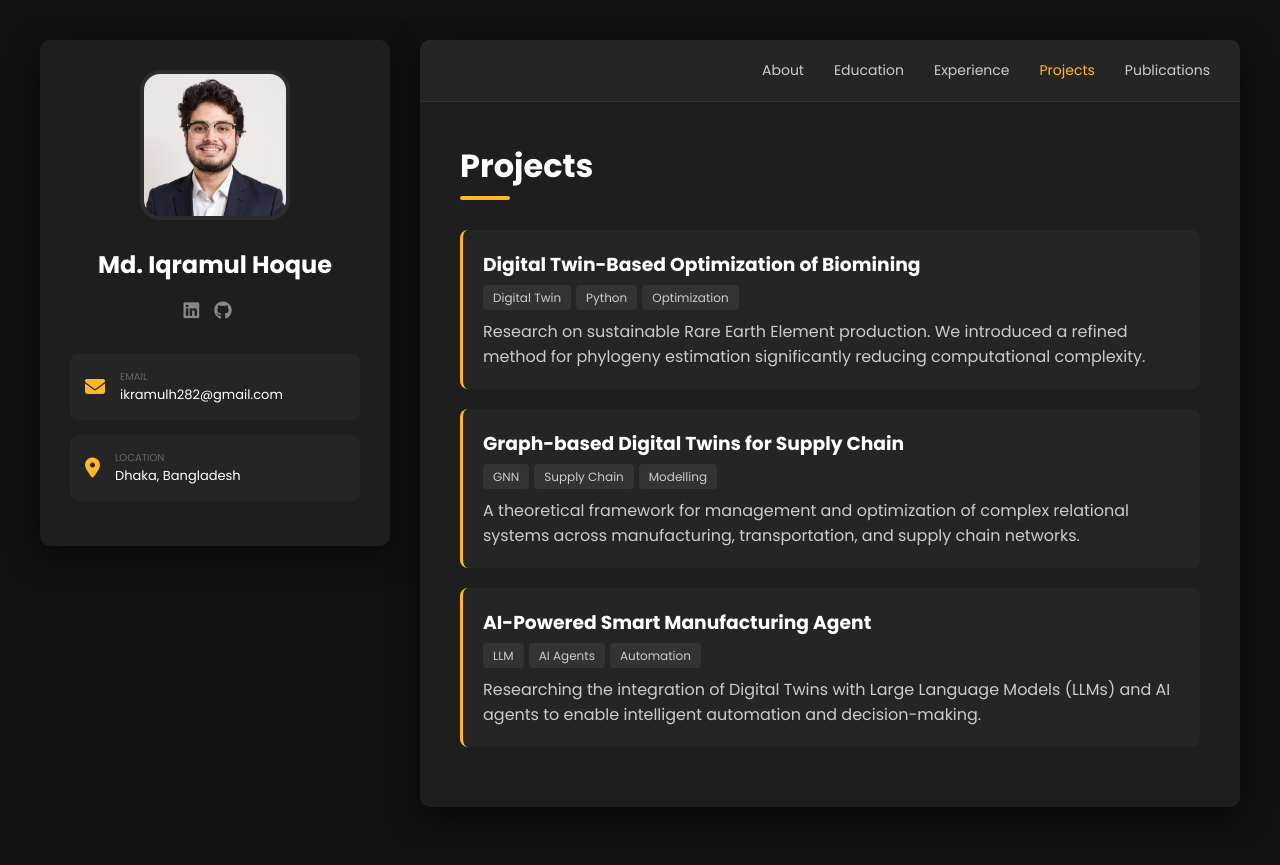
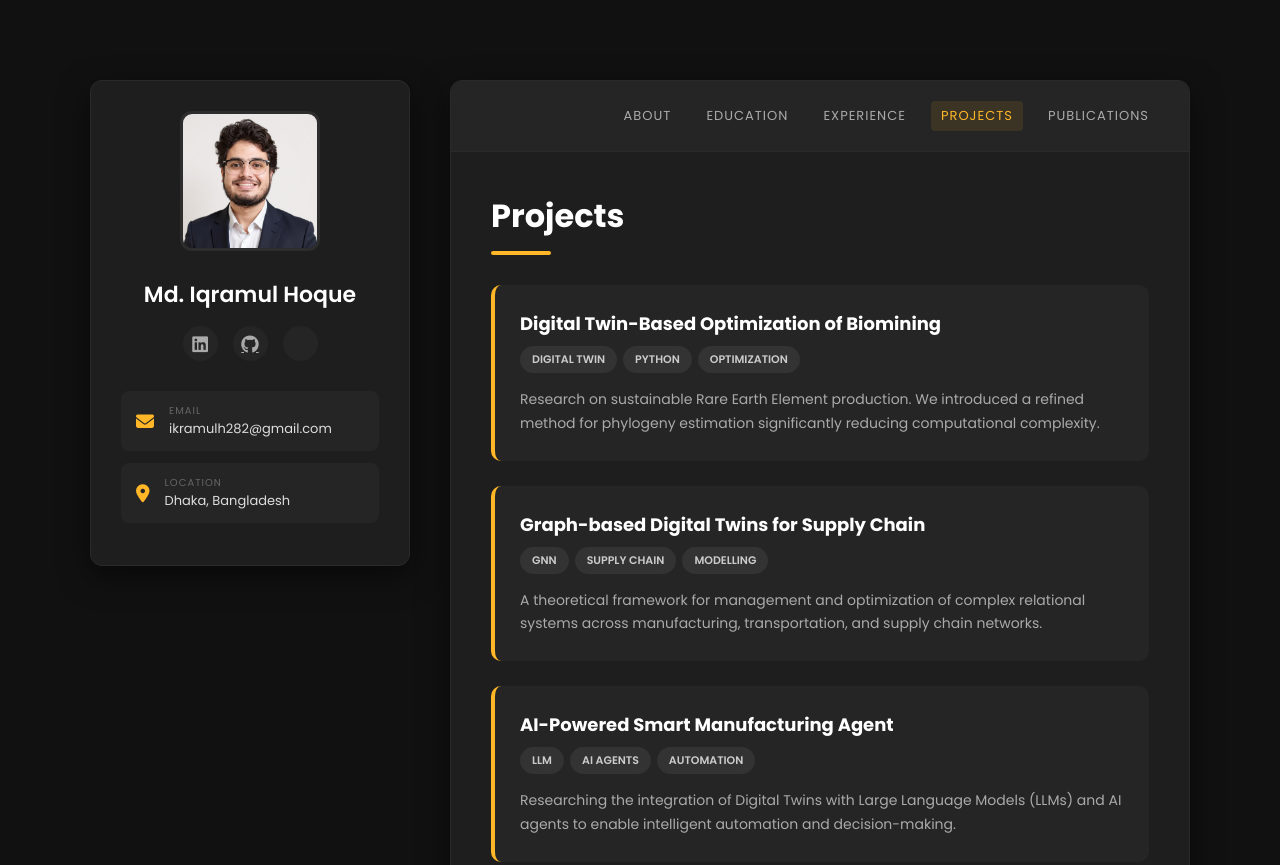
Before and after one commit to ikramulhaque282/ikramulhaque282.github.io, a plain HTML site: page projects.html in a window 1280 px wide. Shown: the top 865 px of the page. Drawn offline with Linux system fonts and the light colour scheme; some icons are missing.

Commit message:
Update style.css

```diff
--- a/style.css
+++ b/style.css
@@ -1,4 +1,17 @@
-/* RESET */
+/* ===========================
+   1. RESET & GLOBAL STYLES
+=========================== */
+/* NEW: Change Text Selection Color to Yellow */
+::selection {
+    background: #ffb727; /* Theme Yellow */
+    color: #111;         /* Dark text for readability */
+}
+/* For Firefox specifically */
+::-moz-selection {
+    background: #ffb727;
+    color: #111;
+}
+
 * {
     margin: 0;
     padding: 0;
@@ -11,46 +24,55 @@ body {
     color: #ccc;
     display: flex;
     justify-content: center;
-    align-items: center;
+    /* CHANGE: Changed from 'center' to 'flex-start' to stop vertical bouncing */
+    align-items: flex-start;
     min-height: 100vh;
-    padding: 40px 20px; /* Space on edges for mobile */
+    /* CHANGE: Increased top padding for consistent spacing */
+    padding: 80px 20px;
 }
 
-/* MAIN LAYOUT CONTAINER */
+/* ===========================
+   2. MAIN LAYOUT CONTAINER
+=========================== */
 .main-container {
     display: flex;
-    max-width: 1200px;
+    max-width: 1100px; /* Slightly tighter max-width for a cleaner look */
     width: 100%;
-    gap: 30px; /* Gap between Profile and Content */
-    align-items: flex-start; /* Aligns top */
+    gap: 40px; /* Gap between Profile and Content */
+    align-items: flex-start; /* Aligns both boxes to the top */
 }
 
-/* LEFT COLUMN: PROFILE CARD */
+/* ===========================
+   3. LEFT COLUMN: PROFILE CARD
+=========================== */
 .profile-card {
-    width: 350px;
+    width: 320px;
     background: #1e1e1e; /* Dark card color */
     padding: 30px;
-    border-radius: 10px;
+    border-radius: 12px;
     text-align: center;
+    /* Keeps the sidebar fixed while scrolling right side */
     position: sticky;
-    top: 40px;
+    top: 80px; /* Matches body padding */
     box-shadow: 0 10px 30px rgba(0,0,0,0.5);
     flex-shrink: 0; /* Prevents shrinking */
+    border: 1px solid #2a2a2a;
 }
 
 .profile-img {
-    width: 150px;
-    height: 150px;
-    border-radius: 20px; /* Rounded square like the image */
+    width: 140px;
+    height: 140px;
+    border-radius: 12px;
     object-fit: cover;
     margin-bottom: 20px;
-    border: 4px solid #2d2d2d;
+    border: 3px solid #2d2d2d;
 }
 
 .profile-card h1 {
-    font-size: 24px;
+    font-size: 22px;
     color: #fff;
     margin-bottom: 15px;
+    font-weight: 600;
 }
 
 /* SOCIAL ICONS */
@@ -62,21 +84,29 @@ body {
 }
 
 .social-links a {
-    color: #888;
+    color: #aaa;
     font-size: 18px;
     transition: 0.3s;
+    background: #252525;
+    width: 35px;
+    height: 35px;
+    display: flex;
+    align-items: center;
+    justify-content: center;
+    border-radius: 50%;
 }
 
 .social-links a:hover {
-    color: #ffb727; /* Gold/Yellow accent */
+    color: #111;
+    background: #ffb727; /* Gold/Yellow accent */
 }
 
 /* CONTACT INFO BOXES */
 .contact-box {
     background: #252525;
-    padding: 15px;
+    padding: 12px 15px;
     border-radius: 8px;
-    margin-bottom: 15px;
+    margin-bottom: 12px;
     text-align: left;
     display: flex;
     align-items: center;
@@ -85,7 +115,7 @@ body {
 
 .contact-box i {
     color: #ffb727;
-    font-size: 20px;
+    font-size: 18px;
 }
 
 .contact-box div span {
@@ -93,48 +123,80 @@ body {
     font-size: 10px;
     text-transform: uppercase;
     color: #666;
+    letter-spacing: 1px;
 }
 
 .contact-box div p {
     font-size: 13px;
-    color: #fff;
+    color: #ddd;
+    word-break: break-all; /* Ensures long emails don't break layout */
 }
 
-/* RIGHT COLUMN: CONTENT AREA */
+/* NEW: Sidebar CV Button Style */
+.btn-cv-sidebar {
+    display: flex;
+    align-items: center;
+    justify-content: center;
+    gap: 10px;
+    margin-top: 25px;
+    color: #ffb727;
+    text-decoration: none;
+    font-size: 14px;
+    font-weight: 500;
+    padding: 12px;
+    border-radius: 8px;
+    border: 2px solid #ffb727;
+    transition: 0.3s;
+}
+
+.btn-cv-sidebar:hover {
+    background: #ffb727;
+    color: #111;
+}
+
+
+/* ===========================
+   4. RIGHT COLUMN: CONTENT AREA
+=========================== */
 .content-card {
     flex-grow: 1;
     background: #1e1e1e;
-    border-radius: 10px;
-    padding: 0; /* Padding handled inside inner sections */
+    border-radius: 12px;
     box-shadow: 0 10px 30px rgba(0,0,0,0.5);
-    overflow: hidden;
+    overflow: hidden; /* Ensures rounded corners contain children */
+    border: 1px solid #2a2a2a;
+    min-height: 600px; /* Ensures consistency even on short pages */
 }
 
 /* TOP NAVIGATION BAR */
 .top-nav {
     background: #252525;
     padding: 20px 30px;
-    border-bottom: 1px solid #333;
+    border-bottom: 1px solid #2a2a2a;
     display: flex;
     justify-content: flex-end; /* Pushes links to the right */
     flex-wrap: wrap;
-    gap: 10px;
+    gap: 15px;
 }
 
 .top-nav a {
-    color: #ccc;
+    color: #aaa;
     text-decoration: none;
-    font-size: 14px;
+    font-size: 13px;
     font-weight: 500;
-    margin-left: 20px;
+    text-transform: uppercase;
+    letter-spacing: 1px;
     transition: 0.3s;
+    padding: 5px 10px;
+    border-radius: 4px;
 }
 
 .top-nav a:hover, .top-nav a.active {
     color: #ffb727; /* Gold accent */
+    background: rgba(255, 183, 39, 0.1); /* Subtle yellow background */
 }
 
-/* CONTENT SECTIONS */
+/* CONTENT SECTIONS BODY */
 .content-body {
     padding: 40px;
 }
@@ -144,13 +206,14 @@ body {
     color: #fff;
     margin-bottom: 30px;
     position: relative;
-    padding-bottom: 10px;
+    padding-bottom: 15px;
+    font-weight: 700;
 }
 
 .page-title::after {
     content: '';
     position: absolute;
-    width: 50px;
+    width: 60px;
     height: 4px;
     background: #ffb727;
     bottom: 0;
@@ -158,46 +221,109 @@ body {
     border-radius: 2px;
 }
 
+/* Standard Text Typography */
 .text-content p {
     margin-bottom: 20px;
-    line-height: 1.7;
-    color: #aaa;
+    line-height: 1.8;
+    color: #bbb;
+    font-size: 15px;
 }
 
-/* SHARED STYLES (Projects/Education/etc) */
+/* ===========================
+   5. SHARED ITEM CARDS (Experience/Projects/etc)
+=========================== */
 .item-card {
     background: #252525;
-    padding: 20px;
-    border-radius: 8px;
-    margin-bottom: 20px;
-    border-left: 3px solid #ffb727;
+    padding: 25px;
+    border-radius: 10px;
+    margin-bottom: 25px;
+    border-left: 4px solid #ffb727; /* Yellow accent border */
+    transition: transform 0.3s;
+}
+
+.item-card:hover {
+    transform: translateX(5px); /* Subtle hover effect */
 }
 
 .item-card h3 {
     color: #fff;
-    margin-bottom: 5px;
+    margin-bottom: 8px;
+    font-size: 18px;
 }
 
 .item-card h4 {
     font-size: 14px;
-    color: #888;
-    margin-bottom: 10px;
+    color: #ffb727; /* Highlight subtitle/date in yellow */
+    margin-bottom: 15px;
+    font-weight: 500;
 }
 
+.item-card p {
+    color: #aaa;
+    font-size: 14px;
+    line-height: 1.7;
+}
+
+/* Tags styles */
+.tags {
+    margin-bottom: 15px;
+}
 .tags span {
+    display: inline-block;
     background: #333;
     color: #ccc;
-    padding: 4px 10px;
-    border-radius: 4px;
-    font-size: 12px;
-    margin-right: 5px;
+    padding: 5px 12px;
+    border-radius: 50px;
+    font-size: 11px;
+    margin-right: 6px;
+    margin-bottom: 5px;
+    text-transform: uppercase;
+    font-weight: 600;
 }
 
-/* RESPONSIVE (MOBILE) */
+/* Links inside item cards (like PDF links) */
+.item-card a.link-btn {
+    display: inline-block;
+    margin-top: 15px;
+    font-size: 13px;
+    color: #ffb727;
+    text-decoration: underline;
+    font-weight: 500;
+}
+
+/* Google Scholar Button (Publications Page) */
+.scholar-btn {
+   display:inline-flex;
+   align-items: center;
+   gap: 10px;
+   margin-top:30px;
+   background:#252525;
+   color:#fff;
+   padding:12px 25px;
+   border-radius:50px;
+   text-decoration:none;
+   font-weight: 500;
+   transition: 0.3s;
+   border: 2px solid #252525;
+}
+
+.scholar-btn:hover {
+    border-color: #ffb727;
+    color: #ffb727;
+}
+
+/* ===========================
+   6. RESPONSIVE (MOBILE)
+=========================== */
 @media (max-width: 900px) {
+    body {
+        padding: 40px 15px;
+        align-items: flex-start;
+    }
+
     .main-container {
         flex-direction: column;
-        align-items: center;
+        gap: 30px;
     }
 
     .profile-card {
@@ -208,9 +334,15 @@ body {
 
     .top-nav {
         justify-content: center;
+        padding: 15px;
     }
 
     .top-nav a {
-        margin: 5px 10px;
+        margin: 5px;
+        font-size: 11px;
+    }
+
+    .content-body {
+        padding: 25px;
     }
 }
```
